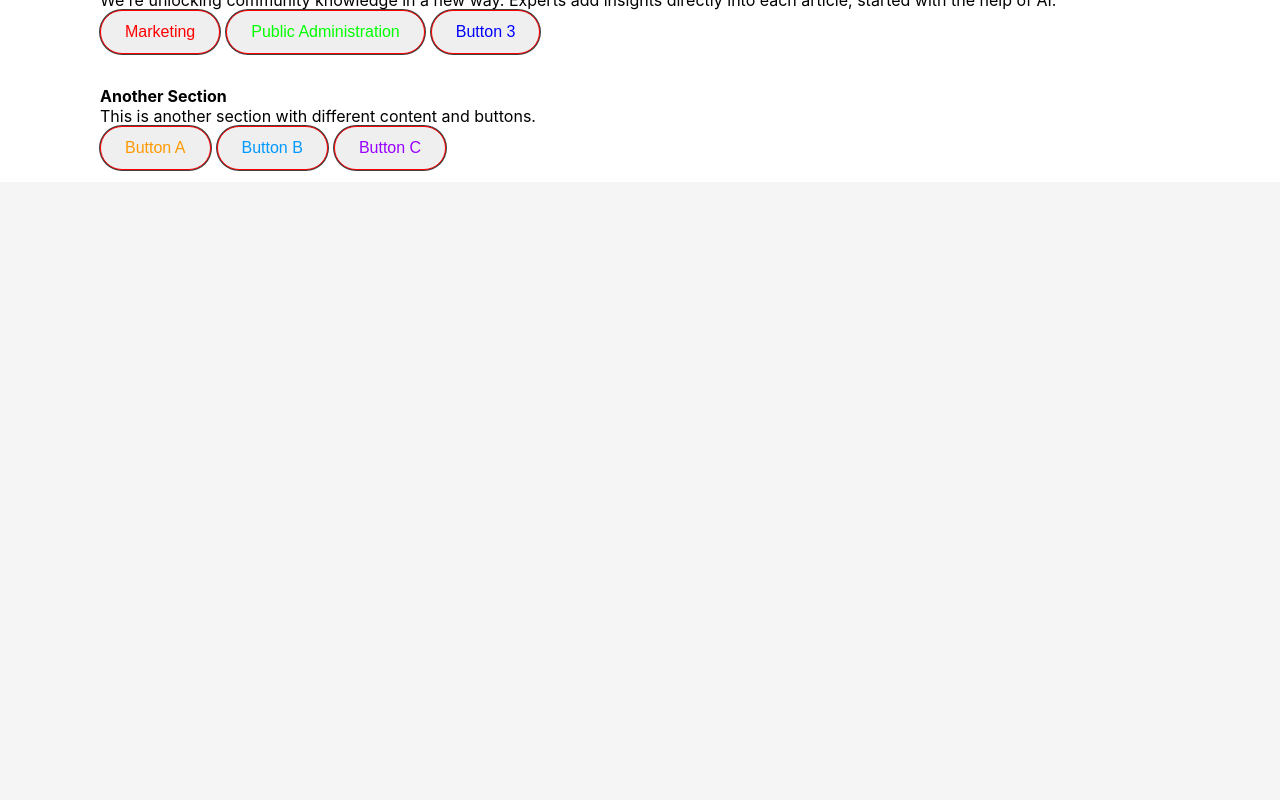
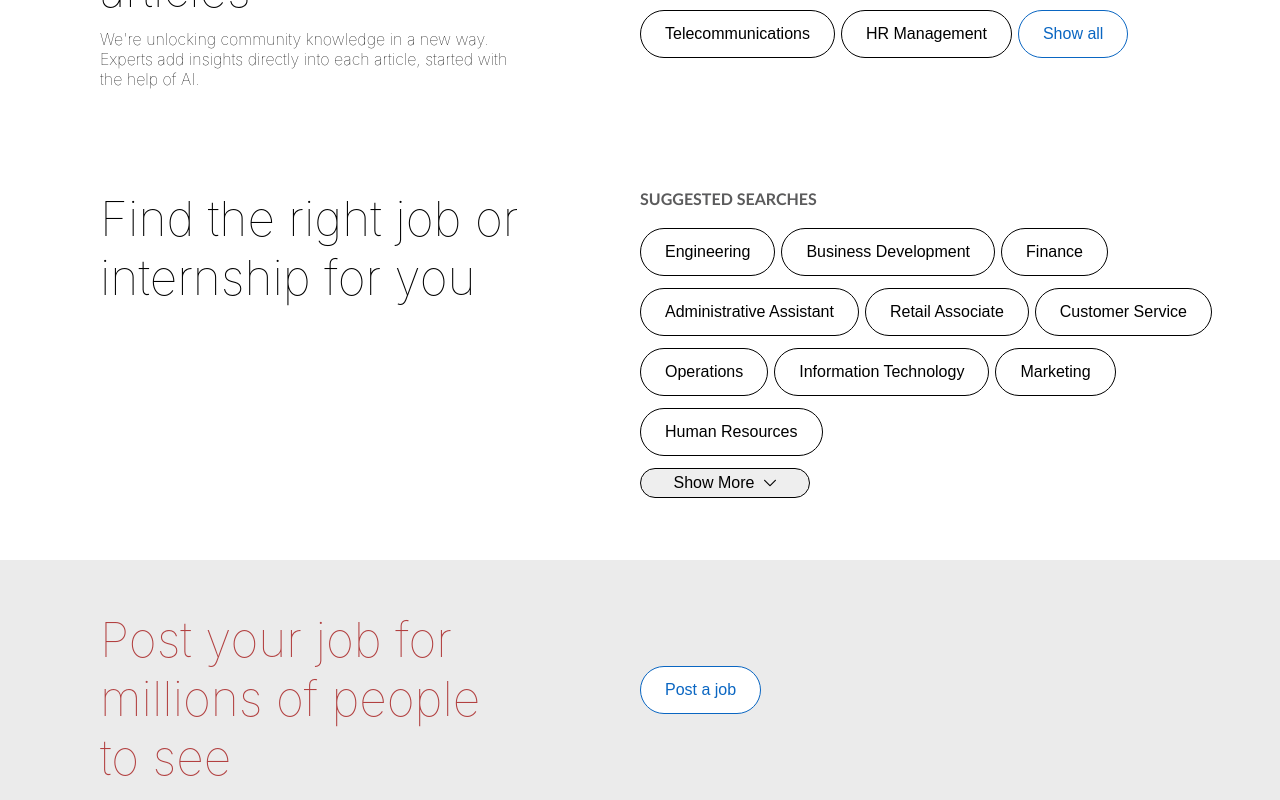
Before and after one commit to David-Maduabuchi/genghis-linkedin-clone, a React (Create React App) app: page / in a window 1280 px wide. Shown: the part 960-1760 px from the top of the page. Before the commit the page ends 1142 px from the top, so only its background shows below. Built offline with nearby package versions, Linux system fonts and the light colour scheme.

Commit message:
Header Updates

```diff
--- a/src/App.css
+++ b/src/App.css
@@ -1,4 +1,3 @@
 .App {
-  margin: 0 100px;
-
+max-width: 1400px;
 }
--- a/src/components/LoginHeader/LoginHeader.scss
+++ b/src/components/LoginHeader/LoginHeader.scss
@@ -4,6 +4,7 @@
   grid-template-columns: 1fr 3fr 1fr;
   align-items: center;
   gap: 10px;
+  padding: 0 100px;
 }
 
 .loginLogo {
--- a/src/components/login-sections/LoginSections.js
+++ b/src/components/login-sections/LoginSections.js
@@ -1,7 +1,6 @@
-    // src/components/LoginSections.js
+import "./login-sections.scss";
 import React, { useState } from "react";
-
-const LoginSections = ({ header, description, buttons }) => {
+const LoginSections = ({ header, description, buttons, buttonHeader, coloredBackground }) => {
   const [showMore, setShowMore] = useState(false);
   const visibleButtonsCount = 10; // Number of buttons to show initially
 
@@ -9,65 +8,39 @@ const LoginSections = ({ header, description, buttons }) => {
     setShowMore(!showMore);
   };
 
-  const visibleButtons = showMore ? buttons : buttons.slice(0, visibleButtonsCount);
+  const visibleButtons = showMore
+    ? buttons
+    : buttons.slice(0, visibleButtonsCount);
 
   return (
     <div
-      className="sections-container"
-      style={{
-        display: "flex",
-        flexDirection: "column",
-        width: "100%",
-        marginTop: "20px",
-      }}
+      className={`sections-container ${
+        coloredBackground === "" && "section-colored-header"
+      }`}
     >
-      <div className="sections-header" style={{ flex: 1 }}>
+      <div className="sections-header">
         <h1>{header}</h1>
         <p>{description}</p>
       </div>
-      <div
-        className="diff-buttons-first-batch"
-        style={{
-          display: "flex",
-          flexWrap: "wrap",
-          flex: 1,
-          justifyContent: "flex-start",
-        }}
-      >
+      <div className="diff-buttons-first-batch">
+        <h3>{buttonHeader}</h3>
         {visibleButtons.map((item, index) => (
           <button
             key={index}
-            style={{
-              color: item.color,
-              padding: "12px 24px",
-              margin: "0 6px 12px 0",
-              borderRadius: 24,
-              cursor: "pointer",
-              fontSize: 16,
-              boxShadow: "0 0 0 1px rgba(0, 0, 0, 0.75)",
-              border: "1px solid red",
-            }}
+            className={item.id === "colored-one" ? "last-button" : ""}
+            style={{ color: item.color, border: `1px solid ${item.color}` }}
           >
             {item.buttonName}
           </button>
         ))}
-        {buttons.length > visibleButtonsCount && (
-          <button
-            onClick={toggleShowMore}
-            style={{
-              padding: "12px 24px",
-              margin: "0 6px 12px 0",
-              borderRadius: 24,
-              cursor: "pointer",
-              fontSize: 16,
-              backgroundColor: "#eee",
-              boxShadow: "0 0 0 1px rgba(0, 0, 0, 0.75)",
-              border: "1px solid #ccc",
-            }}
-          >
-            {showMore ? "Show Less" : "Show More"}
-          </button>
-        )}
+        <div className="show-more-show-less">
+          {buttons.length > visibleButtonsCount && (
+            <button className="toggle-button" onClick={toggleShowMore}>
+              {showMore ? "Show Less" : "Show More"}
+              <img src={showMore ? "up-arrow.png" : "down-arrow.png"} alt="" />
+            </button>
+          )}
+        </div>
       </div>
     </div>
   );
--- /dev/null
+++ b/src/components/login-sections/login-sections.scss
@@ -0,0 +1,96 @@
+.sections-container {
+  display: flex;
+  width: 100%;
+  height: auto;
+  padding: 50px 0;
+
+  .sections-header {
+    flex: 1;
+    h1 {
+      font-size: 48px;
+      font-weight: 100;
+      width: 420px;
+      padding: 0 100px;
+    }
+
+    p {
+      margin-top: 10px;
+      font-weight: 100;
+      width: 420px;
+      padding: 0 100px;
+    }
+  }
+
+  .diff-buttons-first-batch {
+    display: flex;
+    flex-wrap: wrap;
+    flex: 1;
+    justify-content: flex-start;
+    h3 {
+      width: 100%;
+      font-size: 16px;
+      text-transform: uppercase;
+      font-weight: 600;
+      margin-bottom: 20px;
+      color: #5b5b5c;
+      font-family: "Gill Sans", "Gill Sans MT", Calibri, "Trebuchet MS",
+        sans-serif;
+    }
+
+    button {
+      padding: 12px 24px;
+      margin: 0 6px 12px 0;
+      border-radius: 24px;
+      height: 48px;
+      cursor: pointer;
+      font-size: 16px;
+      font-weight: 100;
+      background-color: white;
+      border: 1px solid;
+    }
+
+    .toggle-button {
+      padding: 12px 24px;
+      margin: 0 6px 12px 0;
+      border-radius: 24px;
+      cursor: pointer;
+      font-size: 16px;
+      background-color: #eee;
+      height: 30px;
+      width: 170px;
+    }
+
+    button.last-button:hover {
+      background-color: #daecff; // Example hover effect for the last button
+      color: #000;
+      border-color: #000;
+    }
+    button:hover {
+      background: #e7e6e6;
+    }
+  }
+}
+
+.show-more-show-less {
+  width: 100%;
+
+  button {
+    display: flex;
+    justify-content: center;
+    align-items: center;
+    gap: 10px;
+
+    img {
+      width: 12px;
+    }
+  }
+}
+.section-colored-header {
+  background: #ebebeb;
+  h1 {
+    color: #b24040;
+    font-size: 48px;
+    font-weight: 100;
+    padding: 0 100px;
+  }
+}
--- a/src/data.js
+++ b/src/data.js
@@ -3,22 +3,96 @@ export const sectionsData = [
     header: "Explore collaborative articles",
     description:
       "We're unlocking community knowledge in a new way. Experts add insights directly into each article, started with the help of AI.",
+    buttonHeader: "",
     buttons: [
-      { buttonName: "Marketing", color: "#f00" },
-      { buttonName: "Public Administration", color: "#0f0" },
-      { buttonName: "Button 3", color: "#00f" },
-
+      { buttonName: "Marketing", color: "#000" },
+      { buttonName: "Public Administration", color: "#000" },
+      { buttonName: "Healthcare", color: "#000" },
+      { buttonName: "Engineering", color: "#000" },
+      { buttonName: "IT Services", color: "#000" },
+      { buttonName: "Sustainability", color: "#000" },
+      { buttonName: "Business Administration", color: "#000" },
+      { buttonName: "Telecommunications", color: "#000" },
+      { buttonName: "HR Management", color: "#000" },
+      { buttonName: "Show all", color: "#0a66c2", id: "colored-one" },
     ],
   },
   {
-    header: "Another Section",
-    description: "This is another section with different content and buttons.",
+    header: "Find the right job or internship for you",
+    description: "",
+    buttonHeader: "Suggested Searches",
     buttons: [
-      { buttonName: "Button A", color: "#f90" },
-      { buttonName: "Button B", color: "#09f" },
-      { buttonName: "Button C", color: "#90f" },
+      { buttonName: "Engineering", color: "" },
+      { buttonName: "Business Development", color: "" },
+      { buttonName: "Finance", color: "" },
+      { buttonName: "Administrative Assistant", color: "" },
+      { buttonName: "Retail Associate", color: "" },
+      { buttonName: "Customer Service", color: "" },
+      { buttonName: "Operations", color: "" },
+      { buttonName: "Information Technology", color: "" },
+      { buttonName: "Marketing", color: "" },
+      { buttonName: "Human Resources", color: "" },
+      { buttonName: "HealthCare Service", color: "" },
+      { buttonName: "Sales", color: "" },
+      { buttonName: "Program and Project Management", color: "" },
+      { buttonName: "Acounting", color: "" },
+      { buttonName: "Arts and Design", color: "" },
+      { buttonName: "Community and Social Services", color: "" },
+      { buttonName: "Consulting", color: "" },
+      { buttonName: "Education", color: "" },
+      { buttonName: "Entrepreneurship", color: "" },
+      { buttonName: "Legal", color: "" },
+      { buttonName: "Media and Communications", color: "" },
+      { buttonName: "Military and Protective Services", color: "" },
+      { buttonName: "Product Management", color: "" },
+      { buttonName: "Purchasing", color: "" },
+      { buttonName: "Quality Assurance", color: "" },
+      { buttonName: "Real Estate", color: "" },
+      { buttonName: "Research", color: "" },
+      { buttonName: "Support", color: "" },
+      { buttonName: "Administrative", color: "" },
+
       // Add more buttons as needed
     ],
   },
+  {
+    header: "Post your job for millions of people to see",
+    description: "",
+    coloredBackground: "",
+    buttonName: "Post a job",
+    buttons: [
+      { buttonName: "Post a job", color: "#0a66c2", id: "colored-one" },
+    ],
+  },
+  {
+    header: "Discover the best software tools",
+    description:
+      "Connect with buyers who have first-hand experience to find the best products for you.",
+    buttonHeader: "Suggested Tools",
+    buttons: [
+      { buttonName: "E-Commerce Platforms", color: "#000" },
+      { buttonName: "CRM Software", color: "#000" },
+      { buttonName: "Human Resources Management Systems", color: "#000" },
+      { buttonName: "Marketing Software", color: "#000" },
+      { buttonName: "Sales Intelligence Software", color: "#000" },
+      { buttonName: "Project Management Software", color: "#000" },
+      { buttonName: "Help Desk Software", color: "#000" },
+      { buttonName: "Social Networking Software", color: "#000" },
+      { buttonName: "Desktop Publishing Software", color: "#000" },
+      { buttonName: "Show all", color: "#0a66c2", id: "colored-one" },
+    ],
+  },
+  {
+    header: "Keep your mind sharp with games",
+    description:
+      "Take a break and reconnect with your network through quick daily games.",
+    buttonHeader: "Suggested Tools",
+    buttons: [
+      { buttonName: "Pinpoint", color: "#000" },
+      { buttonName: "Queens", color: "#000" },
+      { buttonName: "Crossclimb", color: "#000" },
+    ],
+  },
+
   // Add more sections as needed
 ];
--- a/src/index.css
+++ b/src/index.css
@@ -44,6 +44,9 @@ body {
     "Droid Sans", "Apple Color Emoji", "Segoe UI Emoji", "Segoe UI Emoji",
     "Segoe UI Symbol", "Lucida Grande", Helvetica, Arial, sans-serif;
     background-color: #fff;
+    display: flex;
+    justify-content: center;
+    align-items: center;
 }
 a {
   text-decoration: none;
--- a/src/pages/Login/Login.js
+++ b/src/pages/Login/Login.js
@@ -90,8 +90,10 @@ const Login = () => {
           <LoginSections
             key={index}
             header={section.header}
+            buttonHeader={section.buttonHeader}
             description={section.description}
             buttons={section.buttons}
+            coloredBackground={section.coloredBackground}
           />
         ))}
       </div>
--- a/src/pages/Login/Login.scss
+++ b/src/pages/Login/Login.scss
@@ -5,6 +5,7 @@
     display: grid;
     grid-template-columns: repeat(2, 1fr);
     gap: 10px;
+    padding: 0 100px;
 
     .loginForm {
       width: 420px;
@@ -160,6 +161,7 @@
   color: #b24020;
   width: 55%;
   padding: 50px 0 20px 0;
+  padding: 0 100px;
 }
 
 .google-signin-button {
```
Also changed, not shown: public/down-arrow.png (added), public/up-arrow.png (added).
